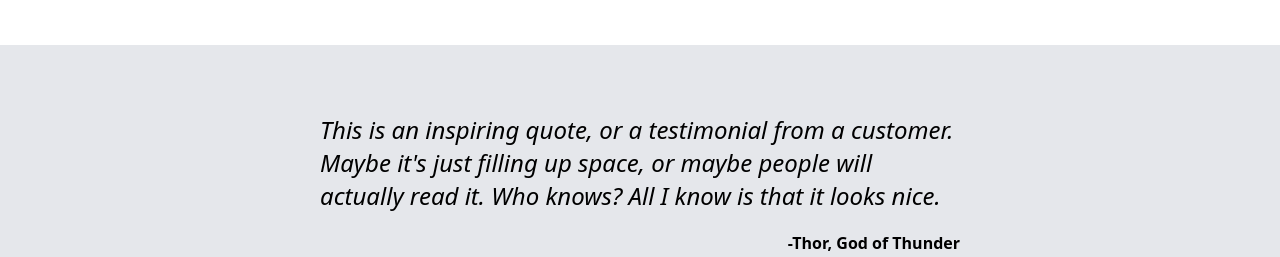
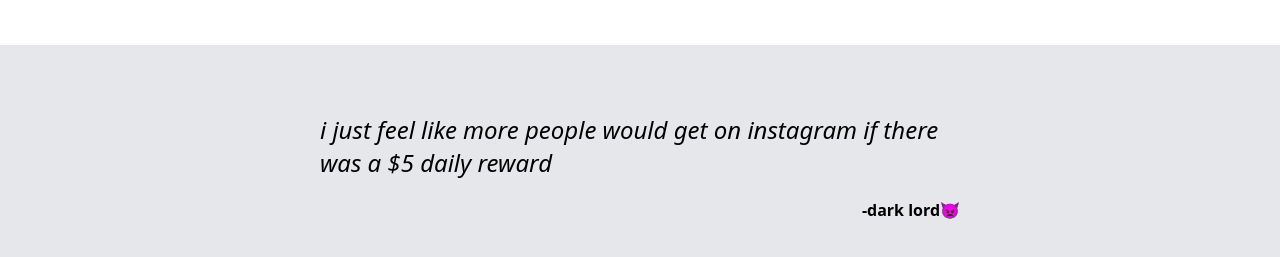
Before and after one commit to saltflower/landingpage, a plain HTML site: page index.html in a window 1280 px wide. Shown: the part 726-983 px from the top of the page. Drawn offline with Linux system fonts and the light colour scheme.

Commit message:
feat: dark lord

```diff
--- a/index.html
+++ b/index.html
@@ -54,8 +54,8 @@
         </div>
         <div class="quote">
             <div class="text">
-            <h2><em>This is an inspiring quote, or a testimonial from a customer. Maybe it's just filling up space, or maybe people will actually read it. Who knows? All I know is that it looks nice.</em></h2>
-                <p><strong>-Thor, God of Thunder</strong></p>
+                <h2><em>i just feel like more people would get on instagram if there was a $5 daily reward</em></h2>
+                <p><strong>-dark lord👿</strong></p>
             </div>
         </div>
         <div class="footer">
```
